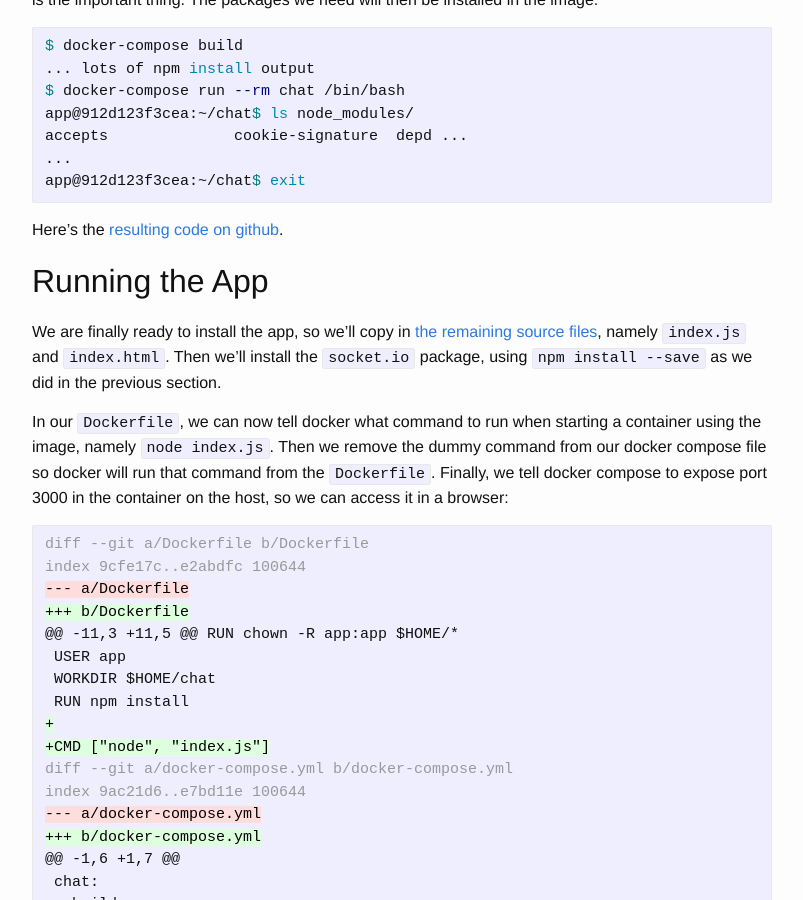
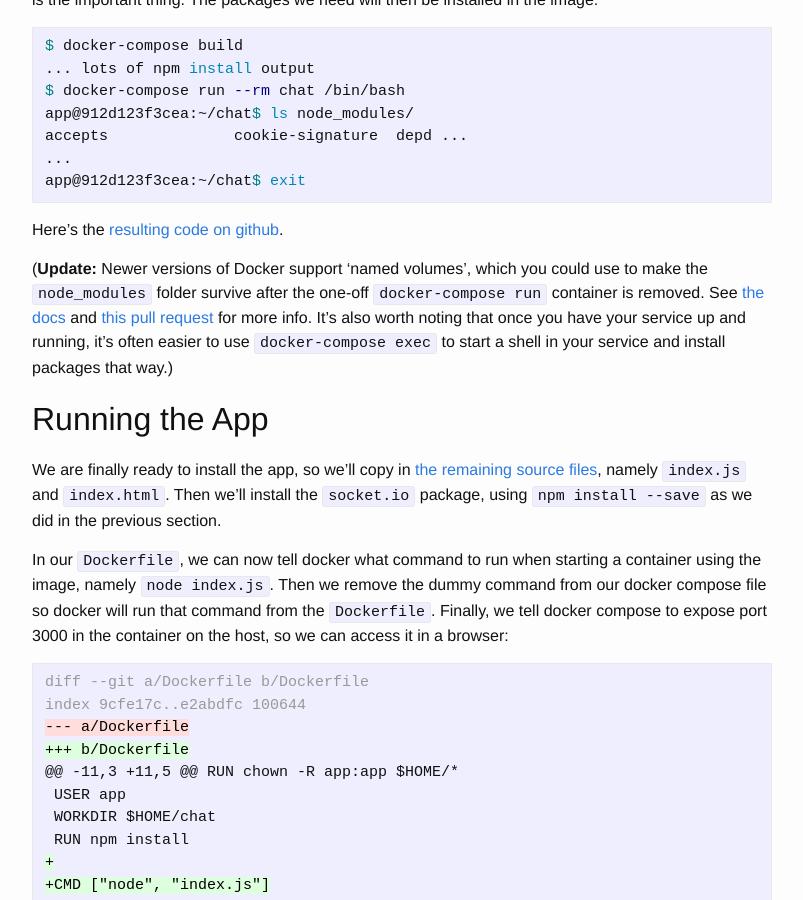
Before and after one commit to jdleesmiller/jdleesmiller.github.io, a Jekyll site: the page built from _posts/2016-03-06-lessons-building-node-app-docker.markdown, in a window 1280 px wide and 900 px high, scrolled down 6540 px. Shown: the whole window, without its empty margins (238-1041 px from the left). Built offline with Jekyll 4.4.1, drawn with Linux system fonts in a browser that asks for light colours.

Commit message:
Add a note about named volumes

```diff
--- a/_posts/2016-03-06-lessons-building-node-app-docker.markdown
+++ b/_posts/2016-03-06-lessons-building-node-app-docker.markdown
@@ -239,6 +239,8 @@ app@912d123f3cea:~/chat$ exit
 
 Here’s the [resulting code on github](https://github.com/jdleesmiller/docker-chat-demo/tree/03-dependencies).
 
+(**Update:** Newer versions of Docker support 'named volumes', which you could use to make the `node_modules` folder survive after the one-off `docker-compose run` container is removed. See [the docs](https://docs.docker.com/compose/compose-file/#volumes-volumedriver) and [this pull request](https://github.com/jdleesmiller/docker-chat-demo/pull/6/files) for more info. It's also worth noting that once you have your service up and running, it's often easier to use `docker-compose exec` to start a shell in your service and install packages that way.)
+
 ## Running the App
 
 We are finally ready to install the app, so we'll copy in [the remaining source files](https://github.com/rauchg/chat-example), namely `index.js` and `index.html`. Then we'll install the `socket.io` package, using `npm install --save` as we did in the previous section.
```
